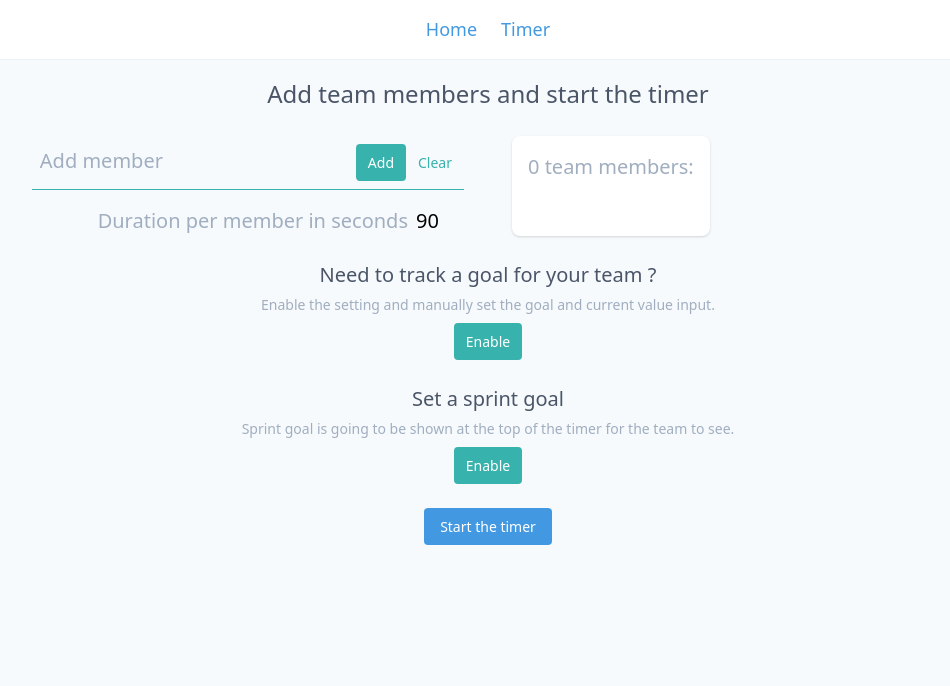
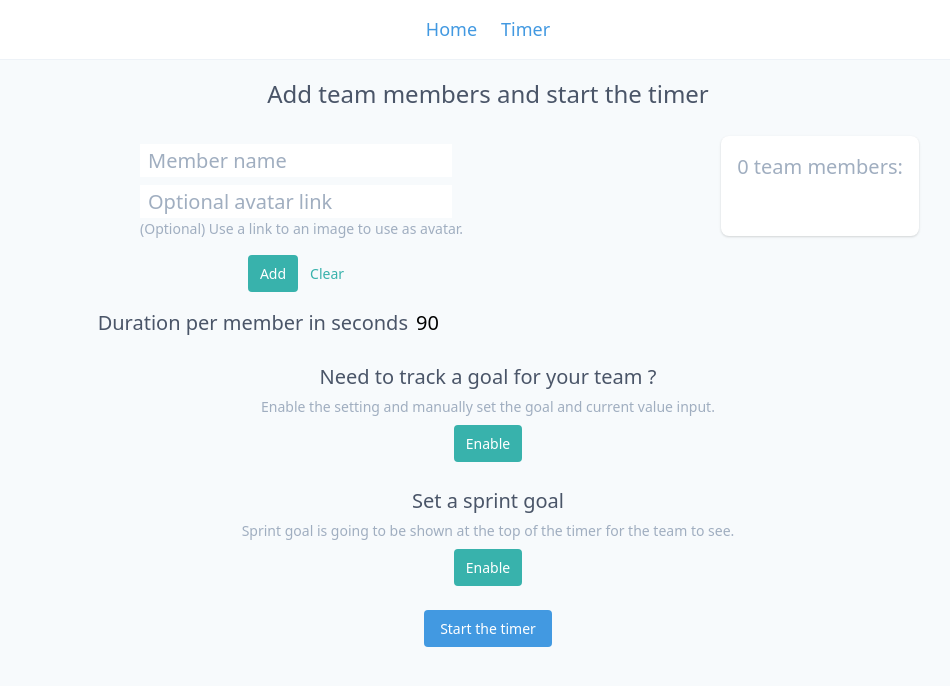
Before and after one commit to deathwebo/tinydiamond-timer, a Vue app: page / in a window 1280 px wide. Shown: the top 686 px of the page, without its empty margins (152-1102 px from the left). Built offline with nearby package versions, Linux system fonts and the light colour scheme.

Commit message:
Add avatar image support to timer

```diff
--- a/src/views/Home.vue
+++ b/src/views/Home.vue
@@ -7,15 +7,27 @@
     <div class="flex mb-6 justify-evenly">
       <div class="flex-1 text-right pr-6">
         <div class="inline-flex flex-col">
-          <div class="items-center border-b py-2" :class="inputExtraClass">
+          <div class="flex flex-col py-2" :class="inputExtraClass">
             <input
-              class="appearance-none bg-transparent border-none text-gray-700 mr-3 py-1 px-2 leading-tight focus:outline-none"
+              class="appearance-none border-none text-gray-700 mr-3 py-1 px-2 mb-2 leading-tight focus:outline-none"
               type="text"
               v-model="newMember"
               v-on:keyup="validateEnter"
-              placeholder="Add member"
+              placeholder="Member name"
               aria-label="Full name"
             />
+            <input
+              class="appearance-none border-none text-gray-700 mr-3 py-1 px-2 leading-tight focus:outline-none"
+              type="text"
+              v-model="memberAvatar"
+              placeholder="Optional avatar link"
+              aria-label="Full name"
+            />
+            <p class="text-gray-500 text-sm mb-2 text-left">
+              (Optional) Use a link to an image to use as avatar.
+            </p>
+        </div>
+        <div class="text-center">
             <button
               @click="addNewMember"
               class="flex-shrink-0 bg-teal-500 hover:bg-teal-700 border-teal-500 hover:border-teal-700 text-sm border-4 text-white py-1 px-2 rounded"
@@ -29,7 +41,7 @@
             >
               Clear
             </button>
-          </div>
+        </div>
           <p
             v-if="invalidCharacters"
             class="text-red-500 text-xs italic text-left mt-1"
@@ -38,7 +50,7 @@
           </p>
         </div>
         <div class="mt-4">
-          <span class="text-gray-500 mr-2">Duration per member in seconds</span>
+          <span class="text-gray-700 mr-2">Duration per member in seconds</span>
           <input
             v-model="timerDuration"
             type="number"
@@ -47,7 +59,7 @@
           />
         </div>
       </div>
-      <div class="flex-1 pl-6 text-left">
+      <div class="flex-1 pl-6 text-center">
         <div
           class="bg-white shadow overflow-hidden sm:rounded-lg p-4 inline-flex flex-col"
         >
@@ -63,7 +75,7 @@
                 >
                   X
                 </button>
-                {{ item }}
+                {{ item.name }}
               </li>
             </ul>
           </div>
@@ -158,6 +170,7 @@ export default {
   data() {
     return {
       newMember: "",
+      memberAvatar: "",
       members: [],
       timerDuration: 90,
       enableTracker: false,
@@ -212,11 +225,7 @@ export default {
       this.timerDuration = timerDuration;
     }
 
-    const membersStr = localStorage.getItem("members");
-    if (membersStr == "" || membersStr == null) {
-      return;
-    }
-    const members = membersStr.split(",");
+    const members = JSON.parse(localStorage.getItem("members") || "[]");
     if (members.length > 0) {
       this.members = members;
     }
@@ -228,17 +237,22 @@ export default {
         !this.invalidCharacters &&
         !this.members.includes(this.newMember)
       ) {
-        this.members = this.members.concat(this.newMember);
+        const member = {
+          name: this.newMember,
+          avatar: this.memberAvatar,
+        }
+        this.members = this.members.concat(member);
         this.newMember = "";
+        this.memberAvatar = "";
       }
     },
     deleteMember(member) {
-      const filteredMembers = this.members.filter(item => item !== member);
+      const filteredMembers = this.members.filter(item => item.name !== member.name);
       this.members = filteredMembers;
     },
     startTimer() {
       localStorage.setItem("timerDuration", this.timerDuration);
-      localStorage.setItem("members", this.members);
+      localStorage.setItem("members", JSON.stringify(this.members));
       localStorage.setItem("trackerGoal", this.trackerGoal);
       localStorage.setItem("trackerCurrentValue", this.trackerCurrentValue);
       localStorage.setItem("trackerName", this.trackerName);
--- a/src/views/Timer.vue
+++ b/src/views/Timer.vue
@@ -36,7 +36,7 @@
           <span class="font-bold text-black">Coming up next:</span>
           <ul class="list-decimal pl-4">
             <li v-for="(item, idx) in remainingMembers" :key="item">
-              {{ item }}<span v-if="idx == 0"> 👈</span>
+              {{ item.name }}<span v-if="idx == 0"> 👈</span>
             </li>
           </ul>
         </div>
@@ -51,7 +51,7 @@
             <div class="flex flex-col items-center" v-if="timerRunning">
               <span class="text-gray-500">It's your turn:</span>
               <div>
-                <span class="text-2xl mr-1">{{ currentMember }}</span>
+                <span class="text-2xl mr-1">{{ currentMember.name }}</span>
                 <button
                   class="text-gray-800 py-1 px-2 rounded"
                   :class="postStandupBtnClass"
@@ -73,6 +73,9 @@
                   </svg>
                 </button>
               </div>
+              <div v-if="currentMember.avatar">
+                <img class="object-contain h-64 w-full" :src="currentMember.avatar" />
+              </div>
             </div>
             <CountdownTimer
               v-if="timerRunning"
@@ -84,7 +87,7 @@
             <div class="flex flex-col" v-if="!timerRunning">
               <span class="text-2xl font-hairline"
                 >Starting with
-                <span class="font-normal">{{ currentMember }}</span> in:</span
+                <span class="font-normal">{{ currentMember.name }}</span> in:</span
               >
             </div>
             <CountdownTimer
@@ -97,11 +100,11 @@
 
           <div v-if="postStandupDiscussion">
             <span class="text-gray-500"
-              >The following team members has something to discuss:</span
+              >The following team members have something to discuss:</span
             >
             <ul class="pl-4 list-disc mb-2 text-xl">
               <li v-for="item in postStandupMembers" :key="item">
-                {{ item }}
+                {{ item.name }}
               </li>
             </ul>
             <button
@@ -133,7 +136,7 @@
           <span class="font-bold text-black">Post-standup discussion:</span>
           <ul class="pl-4 list-disc">
             <li v-for="item in postStandupMembers" :key="item">
-              {{ item }}
+              {{ item.name }}
             </li>
           </ul>
         </div>
@@ -142,7 +145,7 @@
           <span class="font-bold text-black">Finished:</span>
           <ul class="pl-4 list-disc">
             <li v-for="item in finishedMembers" :key="item">
-              {{ item.member }} - {{ timeInFormat(item.time) }}
+              {{ item.member.name }} - {{ timeInFormat(item.time) }}
             </li>
           </ul>
         </div>
@@ -297,11 +300,7 @@ export default {
   },
   methods: {
     setupMembers() {
-      const membersStr = localStorage.getItem("members");
-      if (membersStr == null || membersStr == "") {
-        return;
-      }
-      const members = membersStr.split(",");
+      const members = JSON.parse(localStorage.getItem("members") || "[]");
       if (members.length > 0) {
         shuffle(members);
         this.members = members;
```
